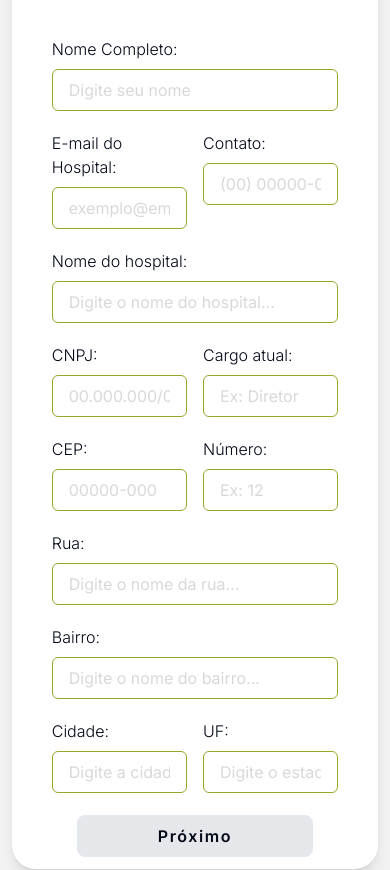
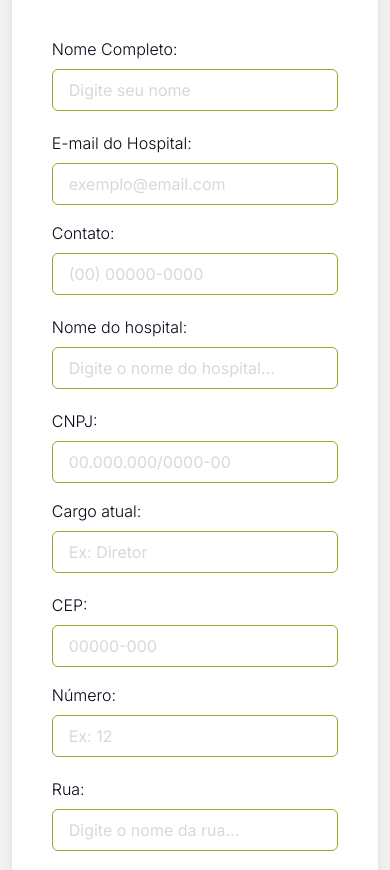
Before and after one commit to rodrigmeira/Equipacare-CME, a Next.js app in the folder front/: page / in a window 390 px wide. Shown: the part 902-1772 px from the top of the page. Built offline with nearby package versions, Linux system fonts and the light colour scheme.

Commit message:
fix: responsive layout adjustment

```diff
--- a/front/src/components/Step1/Step1.tsx
+++ b/front/src/components/Step1/Step1.tsx
@@ -66,7 +66,7 @@ export const Step1 = () => {
       >
         Nome Completo:
       </InputForm>
-      <div className="flex flex-row justify-between gap-4">
+      <div className="flex flex-col lg:flex-row justify-between gap-4">
         <InputForm
           type="email"
           id="email"
@@ -97,7 +97,7 @@ export const Step1 = () => {
       >
         Nome do hospital:
       </InputForm>
-      <div className="flex flex-row justify-between gap-4">
+      <div className="flex flex-col lg:flex-row justify-between gap-4">
         <InputForm
           type="text"
           id="cnpj"
@@ -119,7 +119,7 @@ export const Step1 = () => {
           Cargo atual:
         </InputForm>
       </div>
-      <div className="flex flex-row justify-between gap-4">
+      <div className="flex flex-col lg:flex-row justify-between gap-4">
         <InputForm
           type="text"
           id="cep"
@@ -160,7 +160,7 @@ export const Step1 = () => {
         Bairro:
       </InputForm>
 
-      <div className="flex flex-row justify-between gap-4">
+      <div className="flex flex-col lg:flex-row justify-between gap-4">
         <InputForm
           type="text"
           id="cidade"
--- a/front/src/components/Step2/Step2.tsx
+++ b/front/src/components/Step2/Step2.tsx
@@ -38,7 +38,7 @@ export const Step2 = () => {
 
   return (
     <div className="flex flex-col gap-6 my-6">
-      <div className="flex flex-col gap-4 w-full lg:w-1/2">
+      <div className="flex flex-col gap-4 w-full">
         <Label>Qual é o momento atual do empreendimento?</Label>
         <Select
           onValueChange={(value: string) => setMomentoEmpreendimento(value)}
--- a/front/src/components/Step3/Step3.tsx
+++ b/front/src/components/Step3/Step3.tsx
@@ -70,7 +70,7 @@ export const Step3 = () => {
           placeholder="Ex: 12"
         />
       </Label>
-      <div className="flex flex-row justify-between gap-4">
+      <div className="flex flex-col lg:flex-row justify-between gap-4">
         <InputForm
           type="number"
           onChange={(e) => setNumeroSalasCirurgicas(Number(e.target.value))}
@@ -89,7 +89,7 @@ export const Step3 = () => {
           Número cirurgias/sala/dia:
         </InputForm>
       </div>
-      <div className="flex flex-row lg:flex-row w-full justify-between items-end gap-4">
+      <div className="flex flex-col lg:flex-row w-full justify-between items-end gap-4">
         <div className="flex flex-col w-full lg:w-1/2">
           <Label className="mb-[8.7px]">Tipo de processamento?</Label>
           <Select
@@ -121,7 +121,7 @@ export const Step3 = () => {
         </div>
       </div>
 
-      <div className="flex flex-row gap-4 items-end">
+      <div className="flex flex-col lg:flex-row gap-4 items-end">
         <InputForm
           type="number"
           onChange={(e) => setNumeroLeitosInternacao(Number(e.target.value))}
@@ -140,7 +140,7 @@ export const Step3 = () => {
           Número de leitos RPA:
         </InputForm>
       </div>
-      <div className="flex flex-row justify-between gap-4">
+      <div className="flex flex-col lg:flex-row justify-between gap-4">
         <InputForm
           type="number"
           onChange={(e) => setNumeroLeitosObservacao(Number(e.target.value))}
```
